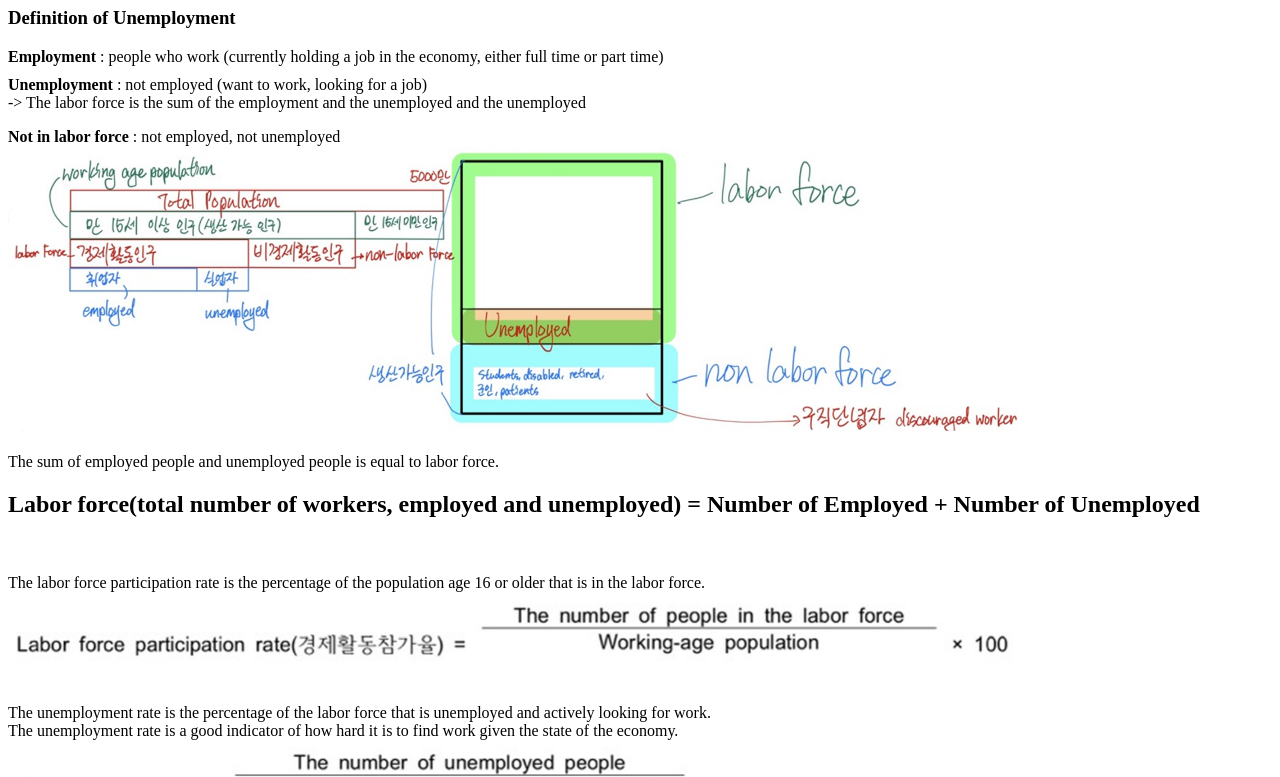
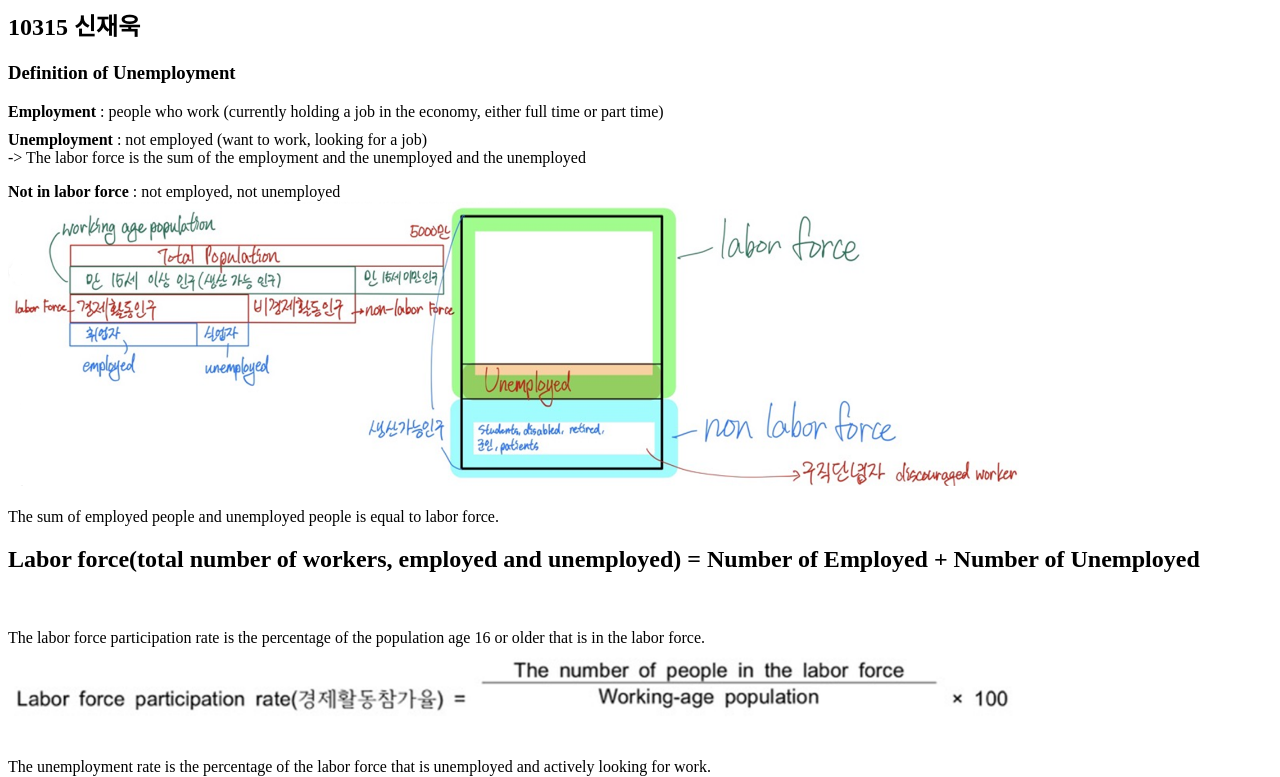
Before and after one commit to shinj24/Macro_10315, a plain HTML site: page index.html in a window 1280 px wide. Shown: the part 73-850 px from the top of the page. Drawn offline with Linux system fonts and the light colour scheme.

Commit message:
Add files via upload

```diff
--- a/index.html
+++ b/index.html
@@ -6,6 +6,7 @@
 
 <body>
 <h1><strong>Unemployment</strong></h1>
+<h2>10315 신재욱</h2>
 <h3><strong>Definition of Unemployment</strong></h3>
 <p1>  <strong>Employment</strong> : people who work
 (currently holding a job in the economy, either full time or part time)</p1><p style="margin-top:10px;">
```
